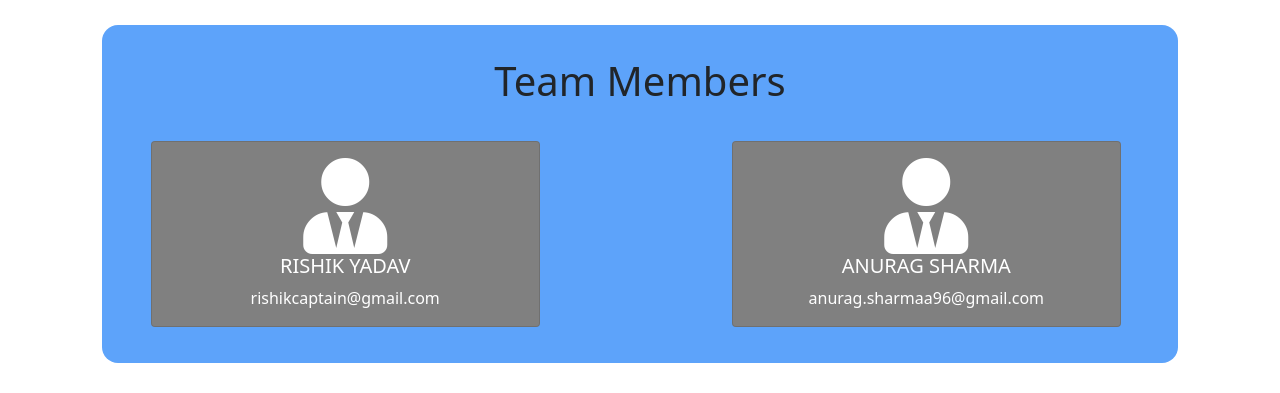
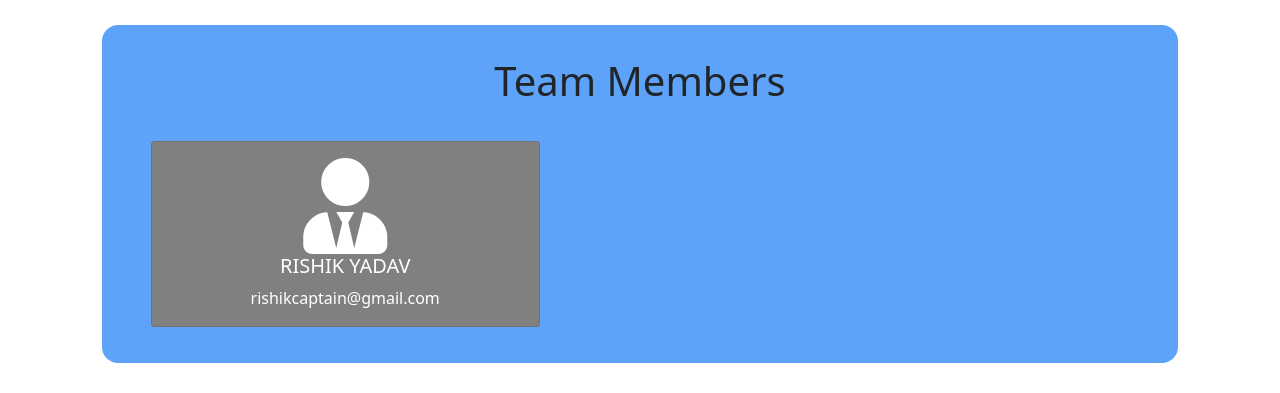
Before and after one commit to rishikcaptain/uttamrojgar, a plain HTML site: page index.html in a window 1280 px wide. Shown: the part 2020-2413 px from the top of the page. Drawn offline with nearby package versions, Linux system fonts and the light colour scheme.

Commit message:
Update index.html

```diff
--- a/index.html
+++ b/index.html
@@ -320,15 +320,7 @@ and (max-width: 840px)  {
                     </div>
                   </div>
                 </div>
-                <div class="col-sm-5 card2">
-                  <div class="card team-card">
-                    <div class="card-body">
-                      <i class="fas fa-user-tie fa-6x team-icon"></i>
-                      <h5 class="card-title">ANURAG SHARMA</h5>
-                      <p class="card-text">anurag.sharmaa96@gmail.com</p>
-                    </div>
-                  </div>
-                </div>
+
               </div>
             </div>
           </section>
```
